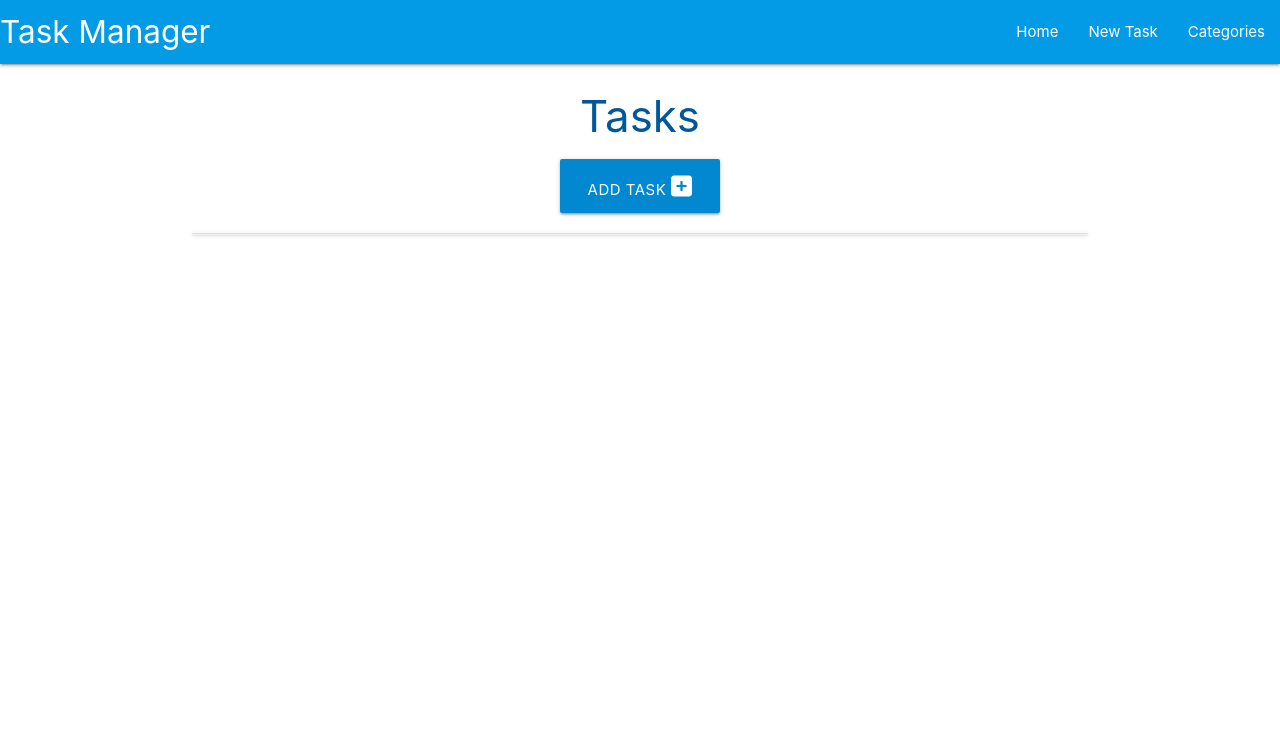
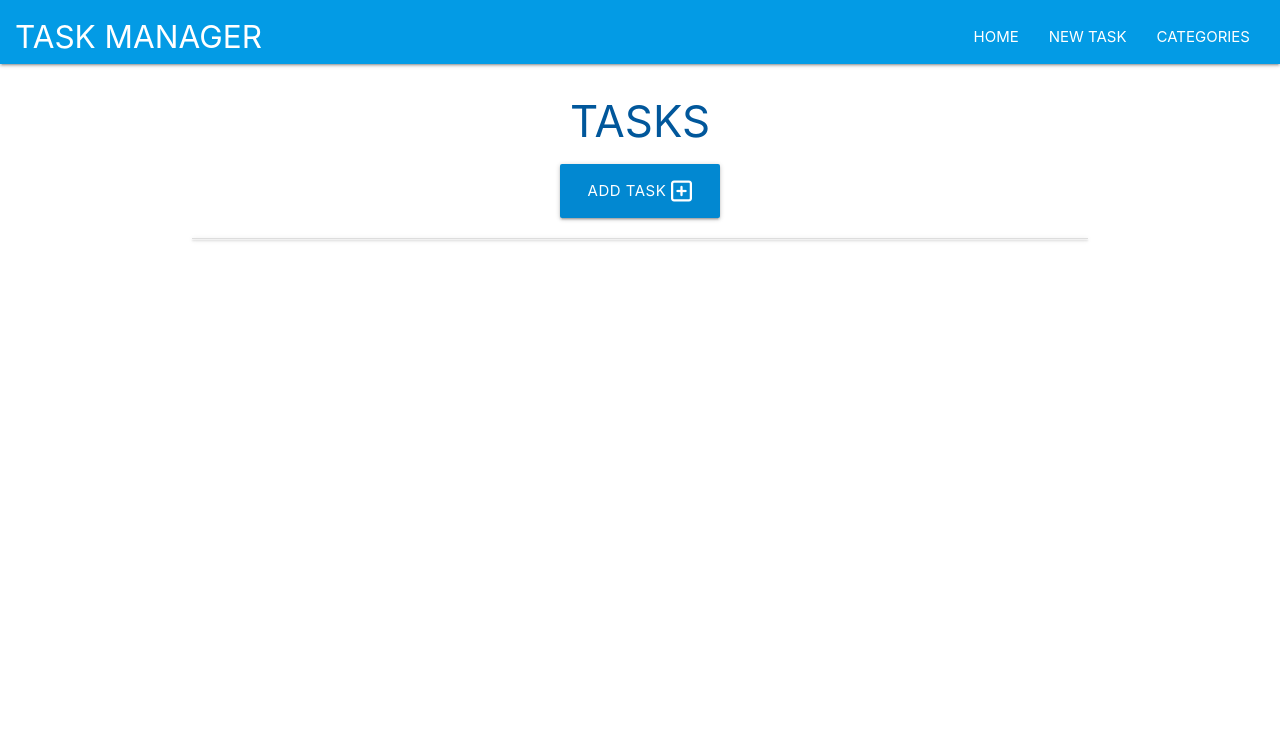
Before and after one commit to Inc21/flask-sqlalchemy-task-manager, a Flask app: page / in a window 1280 px wide. Shown: the top 729 px of the page. Run offline with Flask 3, Linux system fonts and the light colour scheme; some libraries are stand-ins or nearby versions.

Commit message:
Tidy icon alligments and add uppercase to headers

```diff
--- a/taskmanager/static/css/style.css
+++ b/taskmanager/static/css/style.css
@@ -2,8 +2,21 @@ body {
     display: flex;
     min-height: 100vh;
     flex-direction: column;
-  }
+}
 
-  main {
+.header-content {
+    text-transform: uppercase;
+    padding: 5px 15px;
+}
+
+h3 {
+    text-transform: uppercase;
+}
+
+main {
     flex: 1 0 auto;
-  }
+}
+
+.icon {
+    vertical-align: bottom;
+}
--- a/taskmanager/templates/add_category.html
+++ b/taskmanager/templates/add_category.html
@@ -8,7 +8,7 @@
       <!-- category_name -->
       <div class="row">
         <div class="input-field col s12">
-            <i class="fa-regular fa-folder-open prefix light-blue-text text-darken-4"></i>
+            <i class=" fa-regular fa-folder-open prefix light-blue-text text-darken-4"></i>
           <input id="category_name" name="category_name" minlength="3" maxlength="25" type="text" class="validate" required>
           <label for="category_name">Category Name</label>
         </div>
@@ -17,7 +17,7 @@
       <div class="row">
         <div class="center-align col s12">
             <button type="submit" class="btn-large light-blue darken-1">
-                Add Category <i class="fa-solid fa-square-plus"></i>
+                Add Category <i class="icon fa-regular fa-square-plus"></i>
             </button>
         </div>
       </div>
--- a/taskmanager/templates/add_task.html
+++ b/taskmanager/templates/add_task.html
@@ -62,7 +62,7 @@
 		<div class="row">
 			<div class="center-align col s12">
 				<button type="submit" class="btn-large light-blue darken-1">
-					Add Task <i class="fa-solid fa-square-plus"></i>
+					Add Task <i class="icon fa-regular fa-square-plus"></i>
 				</button>
 			</div>
 		</div>
--- a/taskmanager/templates/base.html
+++ b/taskmanager/templates/base.html
@@ -13,7 +13,7 @@
     <header>
         <!-- top navbar -->
         <nav class="light-blue darken-1">
-            <div class="nav-wrapper">
+            <div class="header-content nav-wrapper">
               <a href="{{ url_for('home') }}" class="brand-logo">Task Manager</a>
               <a href="#" data-target="mobile-demo" class="sidenav-trigger"><i class="fa-solid fa-bars"></i></a>
               <ul class="right hide-on-med-and-down">
--- a/taskmanager/templates/categories.html
+++ b/taskmanager/templates/categories.html
@@ -6,7 +6,7 @@
 <div class="row">
     <div class="col s12 center-align">
         <a href="{{ url_for('add_category') }}" class="btn-large light-blue darken-2">
-            Add Category <i class="fa-solid fa-square-plus"></i>
+            Add Category  <i class="icon fa-regular fa-square-plus"></i>
         </a>
     </div>
 </div>
--- a/taskmanager/templates/tasks.html
+++ b/taskmanager/templates/tasks.html
@@ -6,7 +6,7 @@
 <div class="row">
     <div class="col s12 center-align">
         <a href="{{ url_for('add_task') }}" class="btn-large light-blue darken-2">
-            Add Task <i class="fa-solid fa-square-plus"></i>
+            Add Task <i class="icon fa-regular fa-square-plus"></i>
         </a>
     </div>
 </div>
```
